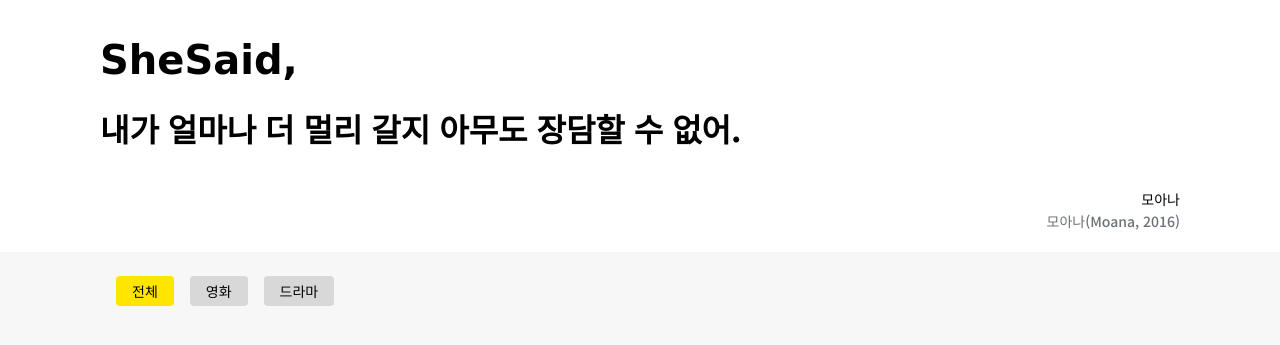
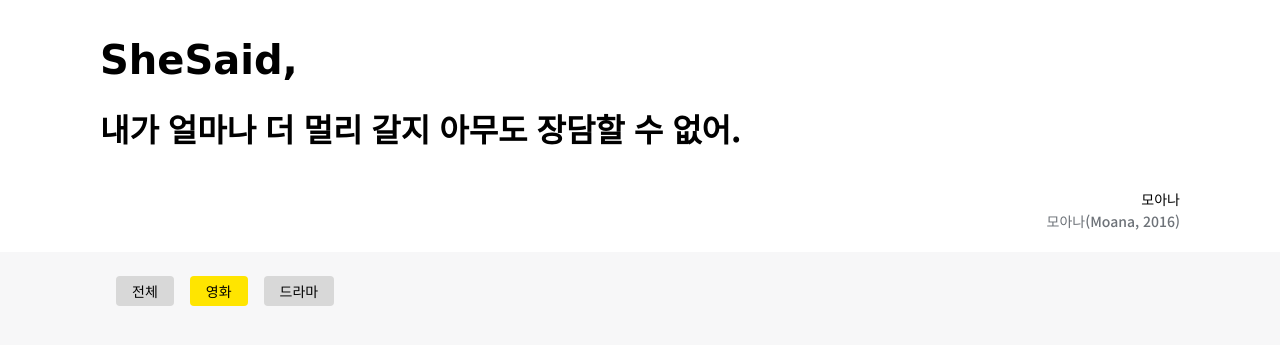
Before and after one commit to zizonyundi/she_said, a Flask app: page / in a window 1280 px wide. Shown: the top 345 px of the page. Run offline with Flask 2, Linux system fonts and the light colour scheme; data that the repository does not hold is empty; some web fonts are replaced.

Commit message:
Update index.html

```diff
--- a/templates/index.html
+++ b/templates/index.html
@@ -31,9 +31,9 @@
             </div>
             <div class="bottom-wrap">
                 <div class="category-wrap" id="keyword">
-                    <p class="category select" onclick="showSayings()">전체</p>
-                    <p class="category" onclick="sortSayings()">영화</p>
-                    <p class="category" onclick="sortSayings()">드라마</p>
+                    <p class="category" onclick="showSayings()">전체</p>
+                    <p class="category select" onclick="sortSayings('영화')">영화</p>
+                    <p class="category" onclick="sortSayings('드라마')">드라마</p>
                 </div>
 
                 <div class="list-wrap" id="card-box">
@@ -203,11 +203,11 @@
             }
 
 
-            function sortSayings() {
+            function sortSayings(category) {
                 $('#card-box').empty()
                 $.ajax({
                     type: 'GET',
-                    url: '/category',
+                    url: '/category?category=' + category,
                     data: {},
                     success: function (response) {
                         let sayings = response['sayings_list']
```
